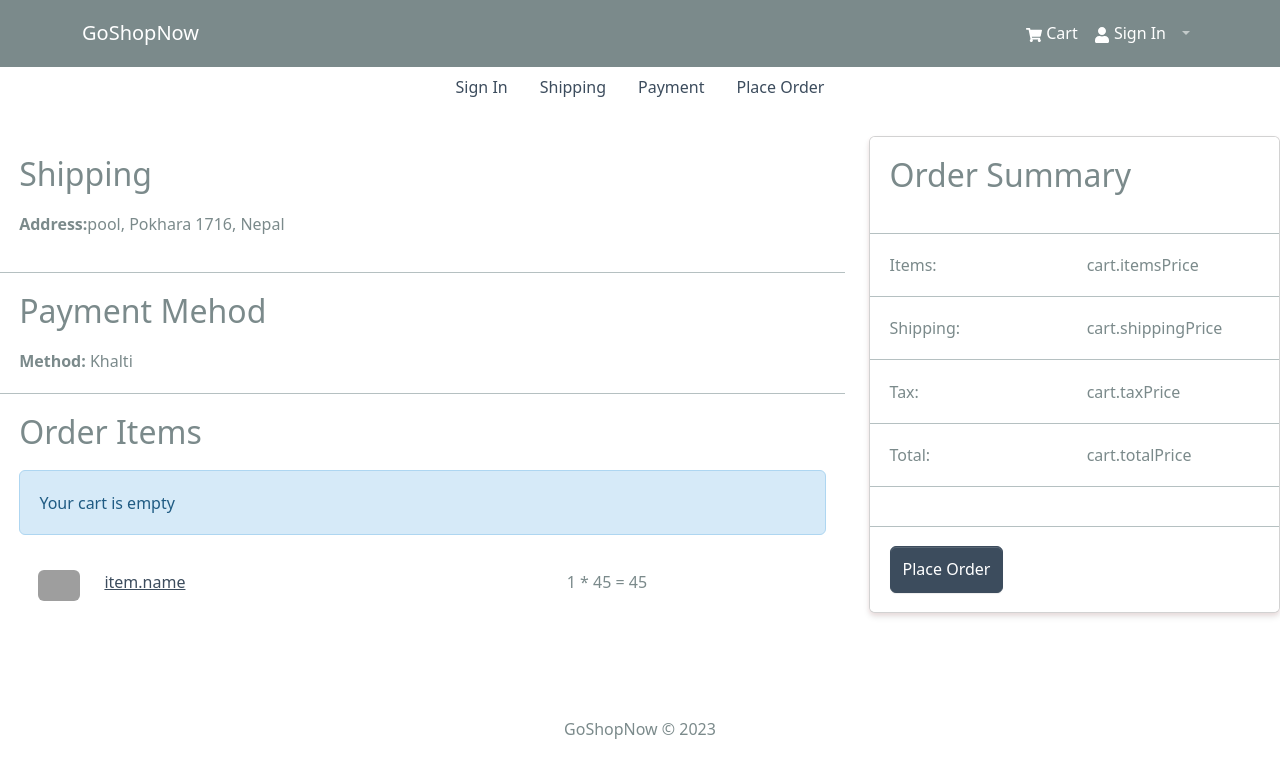
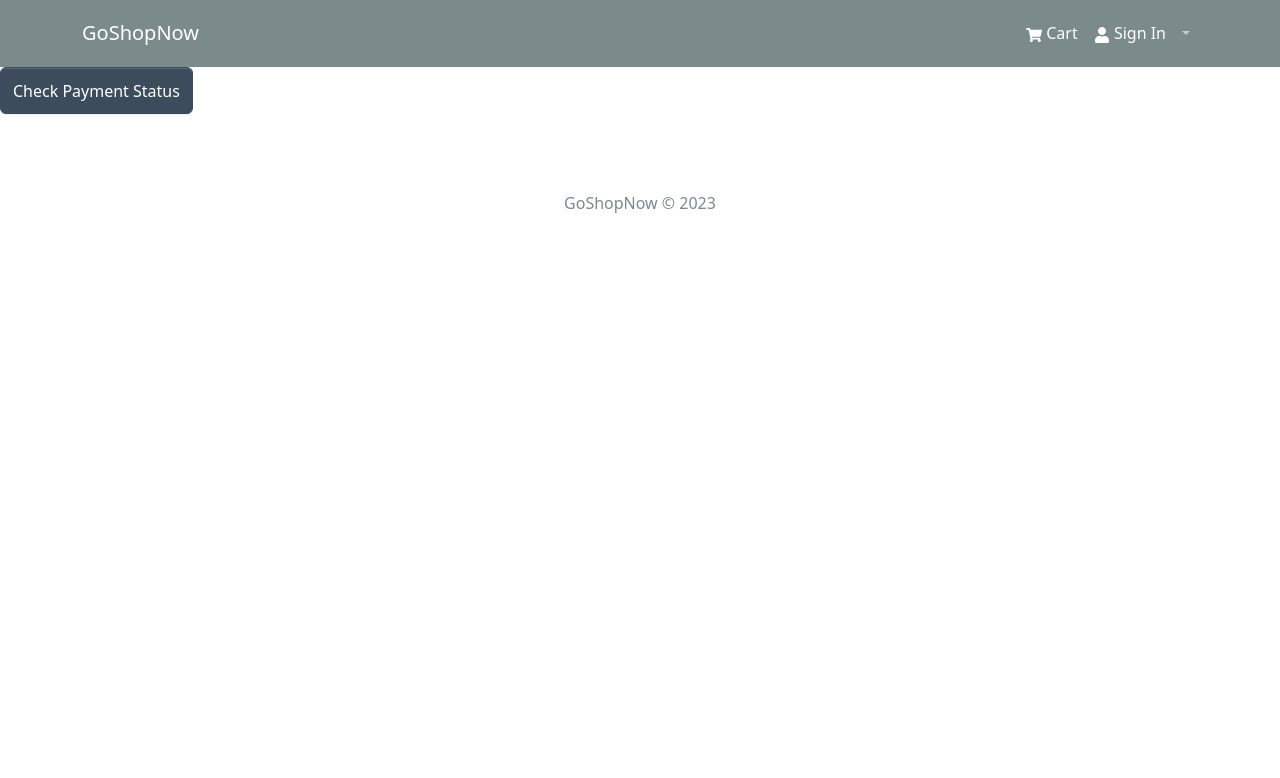
Before and after one commit to Ad-Abhishek/GoShopNow, a React (Create React App) app: page /placeorder in a window 1280 px wide. Shown: the top 778 px of the page. Built offline with nearby package versions, Linux system fonts and the light colour scheme; no server answers; grey boxes are pictures that could not be loaded.

Commit message:
verify purchase with url params

```diff
--- a/src/screens/PlaceOrderScreen.jsx
+++ b/src/screens/PlaceOrderScreen.jsx
@@ -1,121 +1,49 @@
-import { Link } from 'react-router-dom';
-import { Card, Button, Row, Col, ListGroup, Image} from 'react-bootstrap';
-import CheckoutSteps from "../components/CheckoutSteps";
-import Message from '../components/Message';
+import axios from 'axios';
+import { useEffect, useState } from 'react';
+import { Button } from 'react-bootstrap';
+import {  useSearchParams  } from 'react-router-dom';
 
 const PlaceOrderScreen = () => {
 
+    const [data, setData] = useState()
+    const [searchParams] = useSearchParams();
+
+    const token = localStorage.getItem('jwt');
+
+    const headers = {
+        'Authorization' : `Bearer ${token}`
+    }
+
+    useEffect(()=>{
+        const params = {}
+        for(const [key,value] of searchParams){
+            params[key] = value
+        }
+        setData(params)
+   },[searchParams])
+
+   function verifyPurchase(){
+        // let url =  `http://127.0.0.1:8000/api/payment/validate/?amount=28000&mobile=98XXXXX001&pidx=uDNqXPxv7GyN6mVi8GMTnP&purchase_order_id=ceaca50d-9fdc-4629-9019-10594fc858f3&purchase_order_name=ceaca50d-9fdc-4629-9019-10594fc858f3&transaction_id=GTfRkSSN55WAq4YLvogAyJ&txnId=Yp6c5dVwWfXszzk5YfeqiJ`;
+        let url = `http://127.0.0.1:8000/api/payment/validate/?pidx=${data.pidx}&txnId=${data.txnId}&amount=${data.amount}&mobile=${data.mobile}&purchase_order_id=${data.purchase_order_id}&purchase_order_name=${data.purchase_order_name}&transaction_id=${data.transaction_id}`;
+
+        console.log("payment verification URL" + url);
+        axios
+            .get(url,{headers})
+            .then((res) => {
+                console.log(res.data);
+            })
+            .catch((err) => {
+                console.log(err)
+            })
+   }
+
   return (
     <>
-        <CheckoutSteps step1 step2 step3 step4 />
-        <Row>
-            <Col md={8}>
-                <ListGroup variant="flush">
-                    <ListGroup.Item>
-                        <h2>Shipping</h2>
-                        <p>
-                            <strong>Address:</strong>
-                            pool, Pokhara{' '}
-                            1716,{' '}
-                            Nepal
-                        </p>
-                    </ListGroup.Item>
-
-                    <ListGroup.Item>
-                        <h2>Payment Mehod</h2>
-                        <strong>Method: </strong>
-                        Khalti
-                    </ListGroup.Item>
-
-                    <ListGroup.Item>
-                        <h2>Order Items</h2>
-                        {/* {cart.cartItems.length === 0 ? ( */}
-                            <Message>Your cart is empty</Message>
-                        {/* ) : ( */}
-                            <ListGroup variant="flush">
-                                {/* { cart.cartItems.map((item, index) => ( */}
-                                    <ListGroup.Item key='1'>
-                                        <Row>
-                                            <Col md={1}>
-                                                <Image
-                                                    src='https://images.pexels.com/photos/2607544/pexels-photo-2607544.jpeg?auto=compress&cs=tinysrgb&w=400'
-                                                    alt='item.name'
-                                                    fluid
-                                                    rounded
-                                                />
-                                            </Col>
-
-                                            <Col>
-                                                <Link to={`/product/2`}>
-                                                    item.name
-                                                </Link>
-                                            </Col>
-
-                                            <Col md={4}>
-                                                1 * 45 = 45
-                                                {/* { item.qty } x ${ item.price } = ${ item.qty * item.price } */}
-                                            </Col>
-                                        </Row>
-                                    </ListGroup.Item>
-                                {/* ))} */}
-                            </ListGroup>
-                        {/* )} */}
-                    </ListGroup.Item>
-                </ListGroup>
-            </Col>
-            <Col md={4}>
-                <Card>
-                    <ListGroup variant="flush">
-                        <ListGroup.Item>
-                            <h2>Order Summary</h2>
-                        </ListGroup.Item>
-                        <ListGroup.Item>
-                            <Row>
-                               <Col>Items:</Col>
-                               <Col>cart.itemsPrice</Col>
-                            </Row>
-                        </ListGroup.Item>
-
-                        <ListGroup.Item>
-                            <Row>
-                               <Col>Shipping:</Col>
-                               <Col>cart.shippingPrice</Col>
-                            </Row>
-                        </ListGroup.Item>
-
-                        <ListGroup.Item>
-                            <Row>
-                               <Col>Tax:</Col>
-                               <Col>cart.taxPrice</Col>
-                            </Row>
-                        </ListGroup.Item>
-
-                        <ListGroup.Item>
-                            <Row>
-                               <Col>Total:</Col>
-                               <Col>cart.totalPrice</Col>
-                            </Row>
-                        </ListGroup.Item>
-
-                        <ListGroup.Item>
-                            {/* {error && <Message variant='danger'>{error}</Message>} */}
-                        </ListGroup.Item>
-
-                        <ListGroup.Item>
-                            <Button
-                                type="button"
-                                className="btn-block"
-                                // disabled={cart.cartItems.length === 0}
-                                // onClick={ placeOrderHandler }
-                            >
-                                Place Order
-                            </Button>
-                            {/* { isLoading && <Loader />}   */}
-                        </ListGroup.Item>
-                    </ListGroup>
-                </Card>
-            </Col>
-        </Row>
+       <Button
+           onClick={()=>{verifyPurchase()}}
+        >
+            Check Payment Status
+        </Button>
     </>
   )
 }
```
